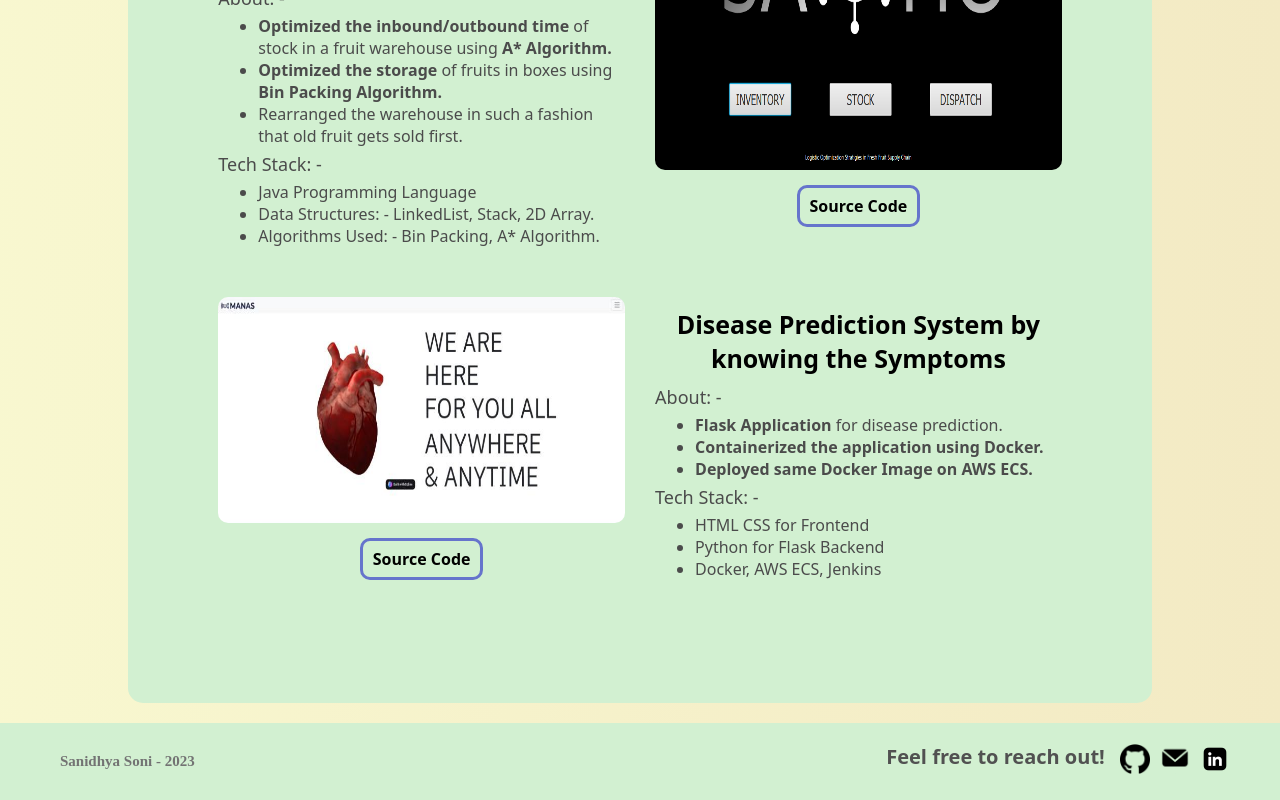
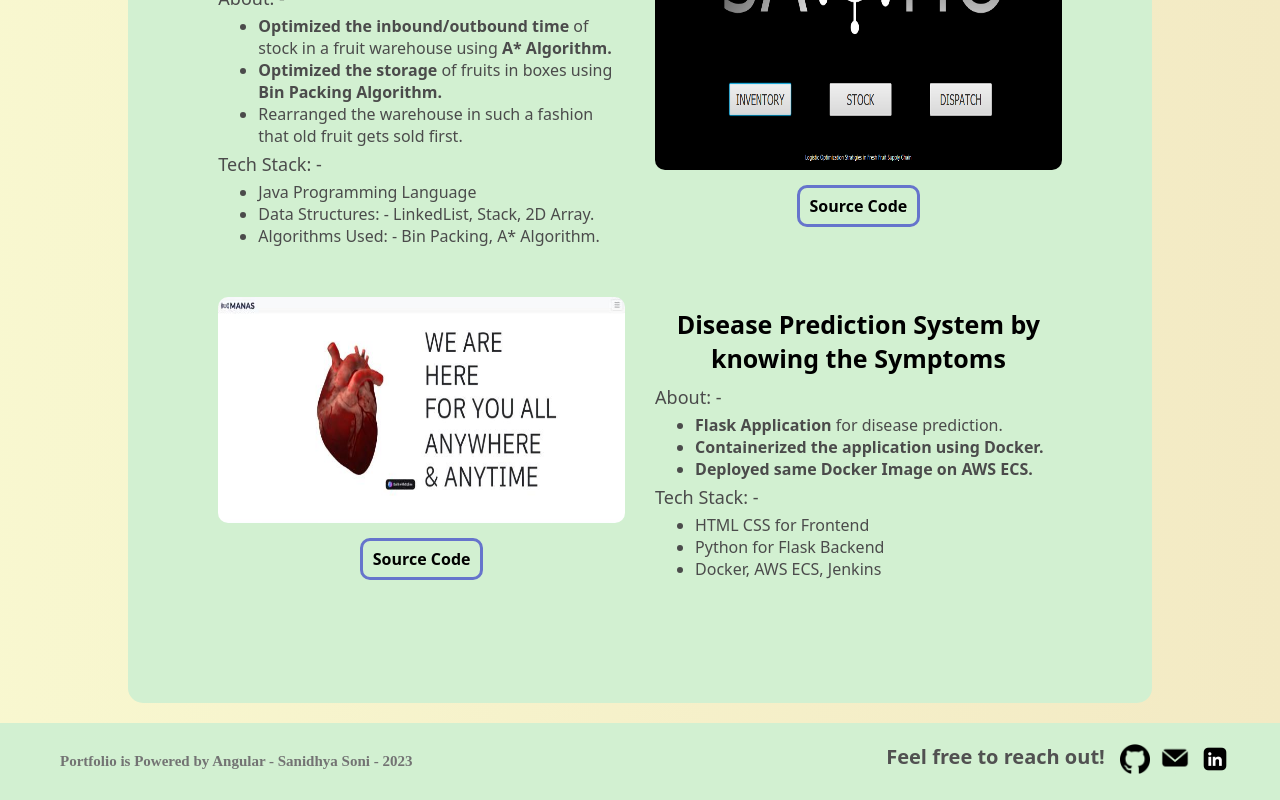
Before and after one commit to sanidhya-soni/Portfolio, an Angular app in the folder WebApp/: page / in a window 1280 px wide. Shown: the part 2841-3641 px from the top of the page. Built offline with nearby package versions, Linux system fonts and the light colour scheme.

Commit message:
Footer updated

```diff
--- a/WebApp/src/app/contact/contact.component.html
+++ b/WebApp/src/app/contact/contact.component.html
@@ -1,6 +1,6 @@
 <footer>
   <div class="left-text">
-    <p class="name">Sanidhya Soni - 2023</p>
+    <p class="name">Portfolio is Powered by Angular - Sanidhya Soni - 2023</p>
   </div>
   <div class="right-content">
     <p class="text">Feel free to reach out!
```
